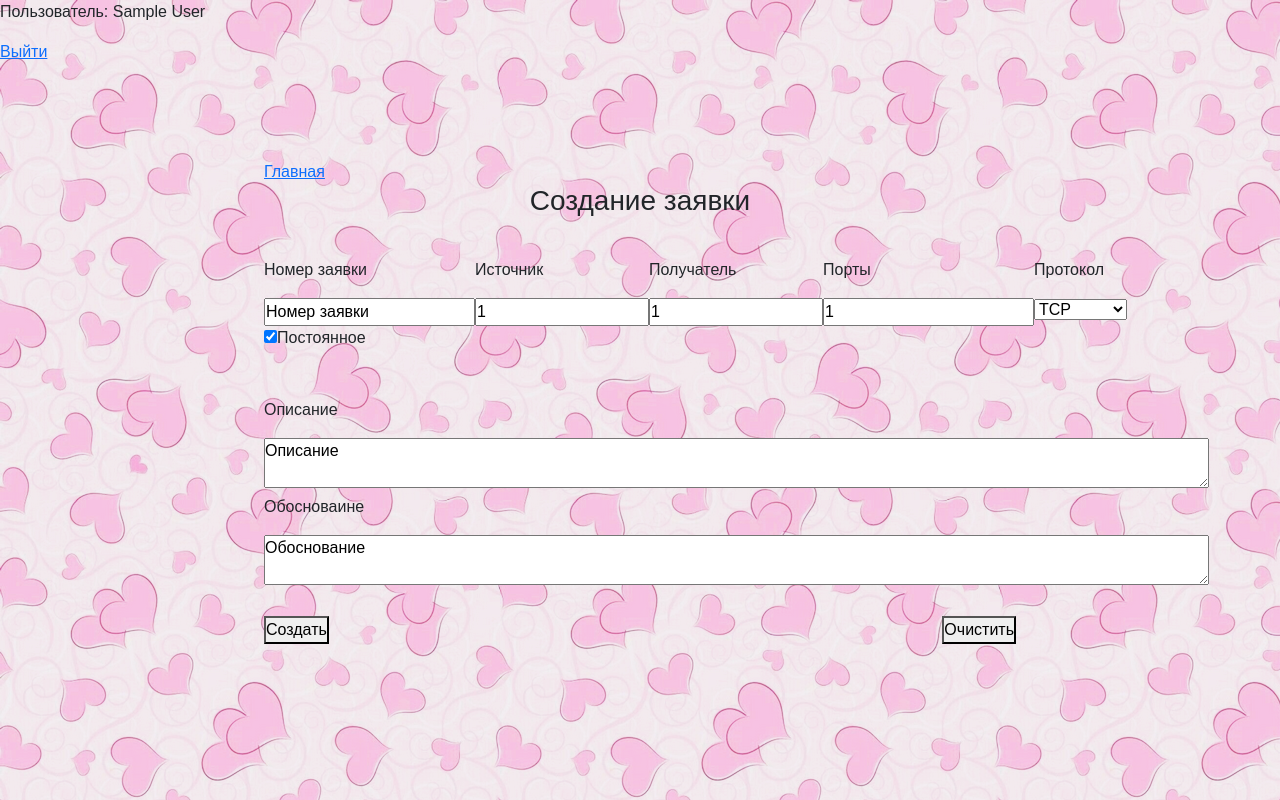
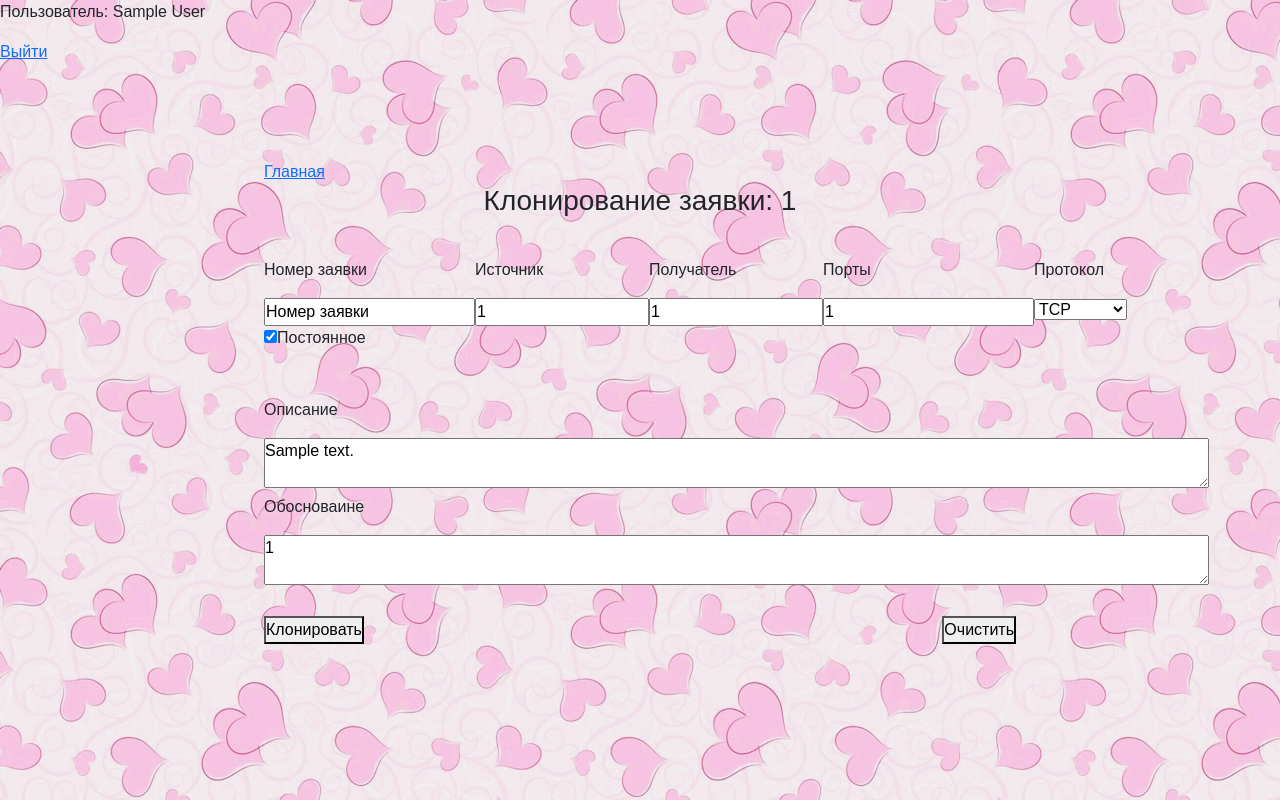
Before and after one commit to AtlantisOne/web_statement_firewall, a Django app: page /1/bid_clone/ in a window 1280 px wide. Run offline with Django 3.2, Linux system fonts and the light colour scheme; a user stored in the database is signed in; data comes from the database, SQL or seed files in the repository; tables that the repository leaves empty hold one stand-in row (values such as "Sample post").

Commit message:
//fix clone_template

```diff
--- a/web_statement/templates/main/bid_clone.html
+++ b/web_statement/templates/main/bid_clone.html
@@ -7,7 +7,7 @@
         <a href="{% url 'home' %}">Главная</a>
         <form method="post">
             {% csrf_token %}
-            <h3 class="main_h3">Создание заявки</h3>
+            <h3 class="main_h3">Клонирование заявки: {{ inputs.num_bid }}</h3>
             <h3>{{ complete_bid }}</h3>
             <h3>{{ error_bid }}</h3>
             <div class="main">
@@ -56,30 +56,30 @@
             </div>
             <div>
                 <label for="persistent_rule"><input name="persistent_rule" type="checkbox" id="persistent_rule"
-                                                    checked/>Постоянное</label><br><br>
-                <label id="date_rule_start_label" for="date_rule_start"><input type="date" name="date_rule_start" id="date_rule_start"/>
+                                                    />Постоянное</label><br><br>
+                <label id="date_rule_start_label" for="date_rule_start"><input value="{{ inputs.date_rule_start }}" type="date" name="date_rule_start" id="date_rule_start"/>
                     Начальная
                     дата действия</label><br>
-                <label id="date_rule_end_label" for="date_rule_end"><input type="date" name="date_rule_end" id="date_rule_end"/> Конечная дата
+                <label id="date_rule_end_label" for="date_rule_end"><input value="{{ inputs.date_rule_end }}" type="date" name="date_rule_end" id="date_rule_end"/> Конечная дата
                     действия</label>
                 <input type="hidden" name="auth_user" id="auth_user" value="{{ request.user.id }}"/>
-                <input type="hidden" id="persistent_rule_hidden" value=""/>
                 <input type="hidden" name="status_bid" id="status_bid" value="1"/>
+                <input type="hidden" id="persistent_rule_hidden" value="{{ inputs.persistent_rule }}"/>
 
                 <script src="{% static 'main/js/date_rule.js' %}"></script>
 
                 <p>Описание</p>
                 <textarea id="description_bid" name="description_bid" cols="100" rows="2"
-                          placeholder="Описание">Описание</textarea>
+                          placeholder="Описание">{{ inputs.description_bid }}</textarea>
 
 
                 <p>Обосноваине</p>
                 <textarea id="justification_bid" name="justification_bid" cols="100" rows="2"
-                          placeholder="Обоснование">Обоснование</textarea>
+                          placeholder="Обоснование">{{ inputs.justification_bid }}</textarea>
                 <br><br>
 
                 <div class="buttons_main">
-                    <button name="result_button" type="submit">Создать</button>
+                    <button name="result_button" type="submit">Клонировать</button>
                     <button type="reset">Очистить</button>
                 </div>
         </form>
--- a/web_statement/templates/main/bid_edit.html
+++ b/web_statement/templates/main/bid_edit.html
@@ -10,13 +10,11 @@
             <h3 class="main_h3">Редактирование: {{ bid_edit.num_bid }}</h3>
             <h3>{{ complete_bid }}</h3>
             <h3>{{ error_bid }}</h3>
-            <h3>{{ auth_user_id }}</h3>
             <div class="main">
                 <div>
                     <p>Номер заявки</p>
-                    <input id="num_bid" name="num_bid" class="num_bid" placeholder="Номер заявки" type="text"
+                    <input id="num_bid" name="num_bid" class="num_bid" placeholder="Номер заявки" type="text" readonly
                            value="{{ bid_edit.num_bid }}">
-
                 </div>
 
                 <div>
```
